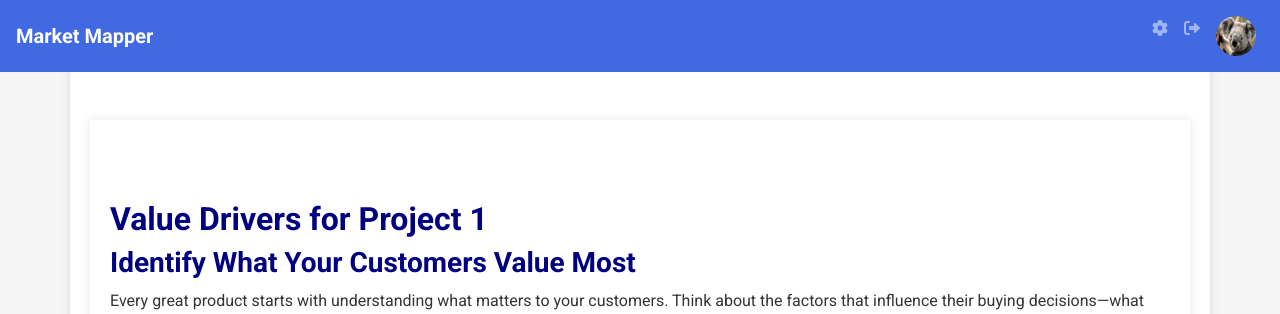
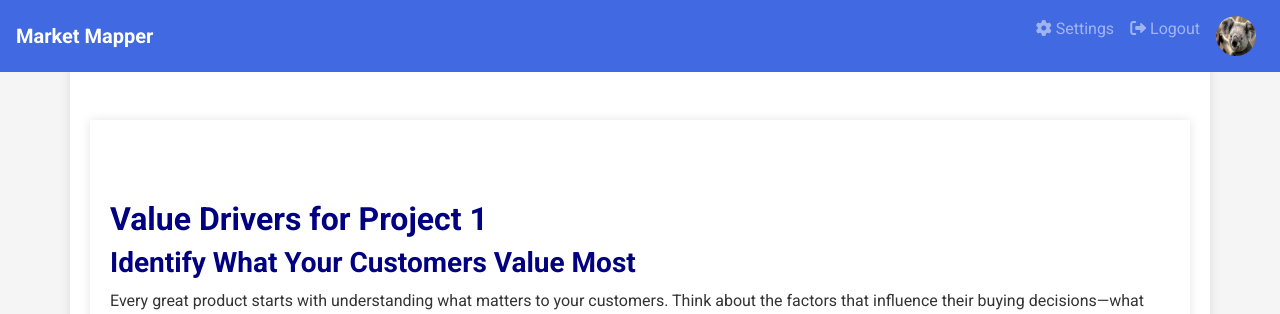
Before and after one commit to michaelthomasberry/marketbook1, a Flask app: page /manage/1/value_drivers in a window 1280 px wide. Shown: the top 314 px of the page. Run offline with Flask 3, Linux system fonts and the light colour scheme; a user stored in the database is signed in; data comes from the database, SQL or seed files in the repository; some libraries are stand-ins or nearby versions.

Commit message:
fixed nav bar

```diff
--- a/templates/base.html
+++ b/templates/base.html
@@ -117,12 +117,12 @@
                 {% if current_user.is_authenticated %}
                     <li class="nav-item">
                         <a class="nav-link" href="{{ url_for('settings') }}" title="Settings">
-                            <i class="fas fa-cog"></i>
+                            <i class="fas fa-cog"></i> Settings
                         </a>
                     </li>
                     <li class="nav-item">
                         <a class="nav-link" href="{{ url_for('logout') }}" title="Logout">
-                            <i class="fas fa-sign-out-alt"></i>
+                            <i class="fas fa-sign-out-alt"></i> Logout
                         </a>
                     </li>
                     <li class="nav-item">
```
